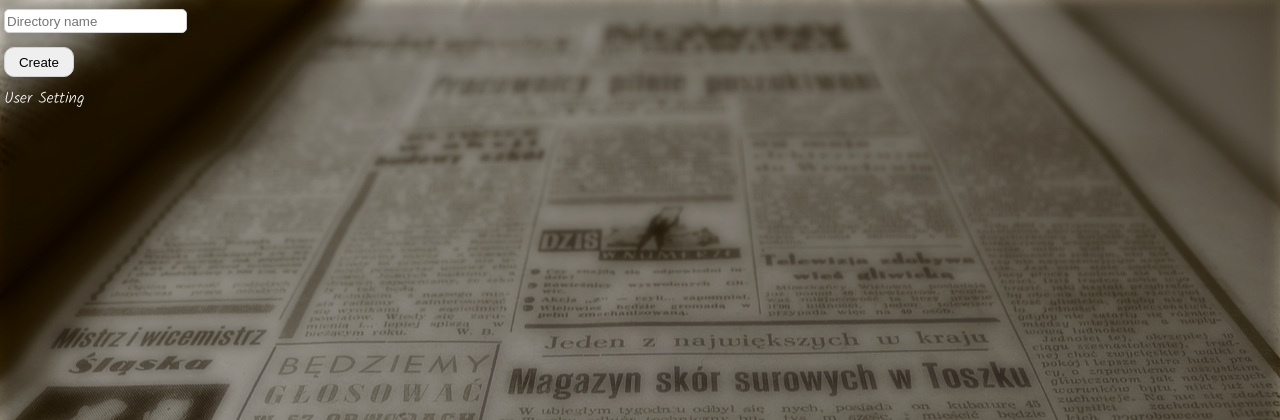
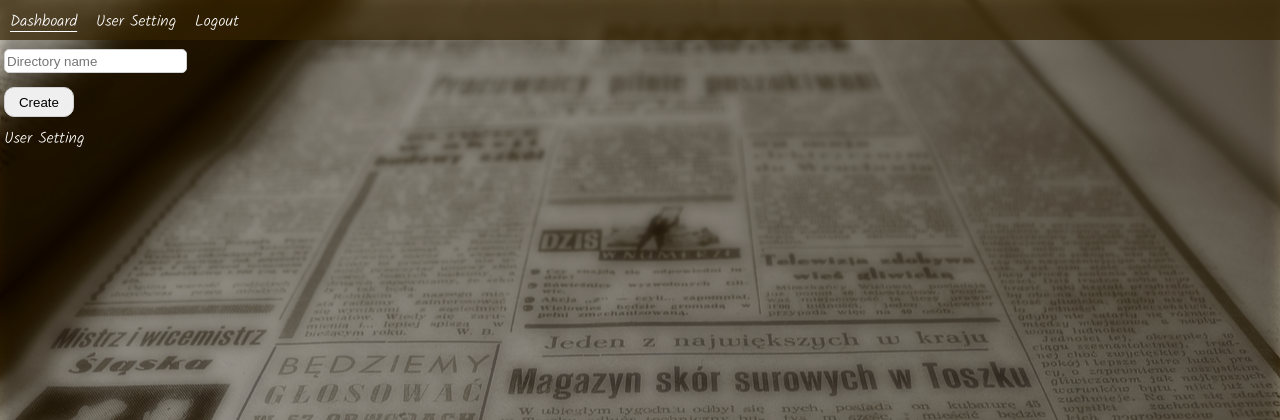
Before and after one commit to SiriusKoan/NewsBoard, a Flask app: page /dashboard/ in a window 1280 px wide. Shown: the top 420 px of the page. Run offline with Flask 2, Linux system fonts and the light colour scheme; a user stored in the database is signed in; data that the repository does not hold is empty; parts of the project's set-up code (start-up, migrations or seed data) failed here and were passed over; some libraries are stand-ins or nearby versions.

Commit message:
Add navbar

```diff
--- /dev/null
+++ b/static/nav.css
@@ -0,0 +1,42 @@
+nav {
+    z-index: 100;
+    width: 100%;
+    top: 0;
+    position: sticky;
+    height: 40px;
+    background-color: rgba(54, 35, 0, 0.7);
+}
+
+nav span {
+    font-size: 16px;
+    margin: 9px 6px 9px 6px;
+    text-decoration: none;
+    color: black;
+    display: inline-block;
+    text-underline-offset: 5px;
+}
+
+nav span:first-child {
+    margin-left: 10px;
+}
+
+nav a {
+    color: white;
+    text-decoration: none;
+}
+
+nav a:hover {
+    color: rgba(255, 255, 255, 0.5);
+    text-decoration: underline;
+}
+
+nav a.active {
+    text-decoration: underline;
+}
+
+@media only screen and (max-width: 600px) {
+    nav span {
+        font-size: 12px;
+        margin: 11px 1px 11px 1px;
+    }
+}
--- a/templates/dashboard.html
+++ b/templates/dashboard.html
@@ -8,6 +8,7 @@
     <link rel="shortcut icon" href="/static/icon.png" type="image/x-icon">
     <link rel="stylesheet" href="/static/dashboard.css">
     <link rel="stylesheet" href="/static/inputs.css">
+    <link rel="stylesheet" href="/static/nav.css">
     <link rel="preconnect" href="https://fonts.gstatic.com">
     <link href="https://fonts.googleapis.com/css2?family=Kalam:wght@300&display=swap" rel="stylesheet">
     <script src="/static/index.js"></script>
@@ -17,6 +18,11 @@
 </head>
 
 <body>
+    <nav>
+        <span><a href="/dashboard" class="active">Dashboard</a></span>
+        <span><a href="/user_setting">User Setting</a></span>
+        <span><a href="/logout">Logout</a></span>
+    </nav>
     <div class="container">
         <div class="container" style="flex-direction: column;">
             <div class="field">
```
Also changed, not shown: static/directory.css (+0 -13 lines), templates/directory_page.html (+12 -5 lines), templates/user_setting.html (+8 -1 lines).
